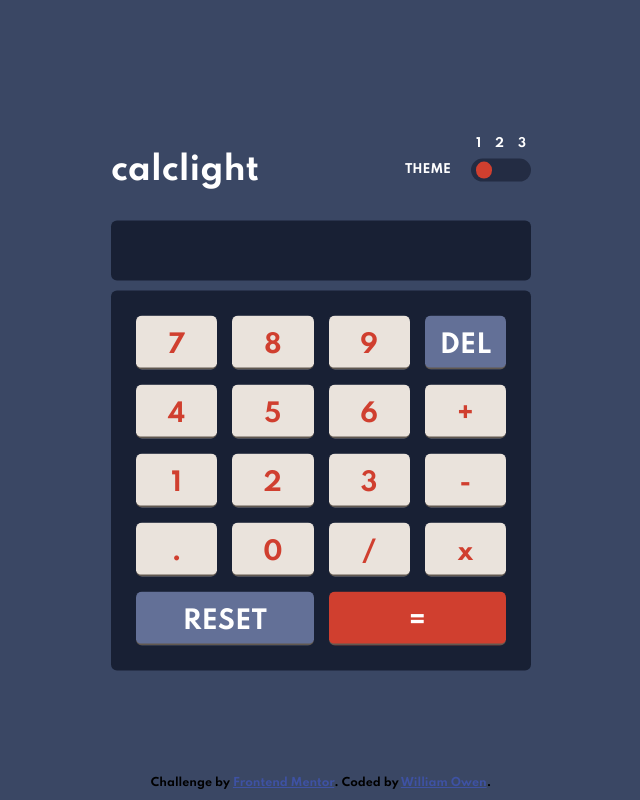
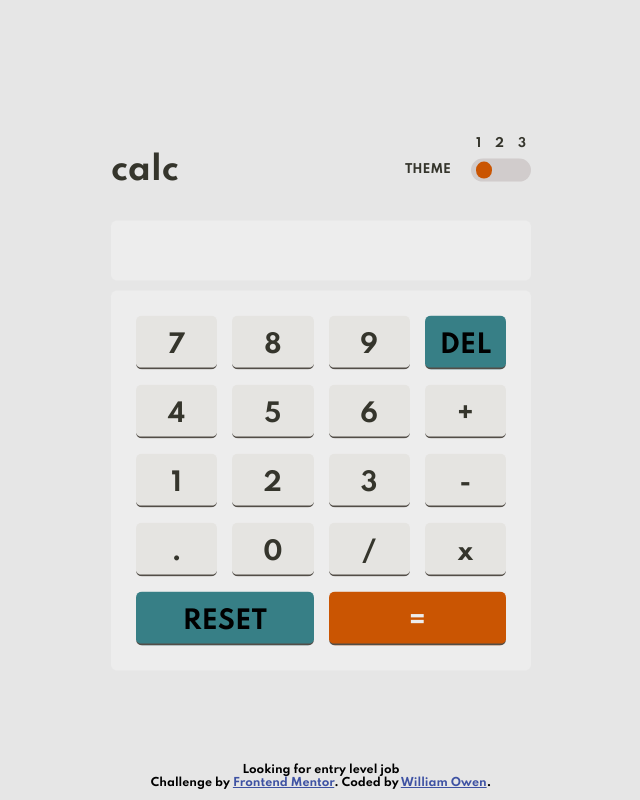
Before and after one commit to williamowen65/calculator-app-main, a website built with webpack: page dist/index.html in a window 1280 px wide. Shown: the whole page, without its empty margins (319-959 px from the left). Built offline with Linux system fonts and the light colour scheme.

Commit message:
general themes set with prefers-color-scheme

```diff
--- a/src/objects/Themes.js
+++ b/src/objects/Themes.js
@@ -6,15 +6,11 @@
     this.input = input
     // console.log('new themes', this.input);
     this.bodyEl = document.querySelector('body')
-    window.matchMedia('(prefers-color-scheme)').onchange = this.change;
-    console.log(  window.matchMedia('(prefers-color-scheme)'));
     this.configure()
 
   }
 
-change = () => {
-  console.log('hi');
-}
+
 
   setTheme = () => {
     switch (this.value) {
--- a/styles/range.scss
+++ b/styles/range.scss
@@ -12,7 +12,7 @@
   outline: none;
 }
 input[type=range]::-webkit-slider-runnable-track {
-  background: $t1-toggle-background;
+  background-color: var(--toggle-background);
   border: none;
   padding: 0 5px;
   border-radius: 24.1px;
@@ -24,7 +24,7 @@
   margin-top: 3.2px;
   width: 16px;
   height: 17px;
-  background: $t1-key-background-toggle;
+  background-color: var(--key-background2);
   border: none;
   border-radius: 50px;
   cursor: pointer;
@@ -32,7 +32,7 @@
 }
 
 input[type=range]::-moz-range-track {
-  background: $t1-toggle-background;
+  background-color: var(--toggle-background);
   border:  none;
   border-radius: 24.1px;
   width: 100%;
@@ -43,14 +43,14 @@
 input[type=range]::-moz-range-thumb {
   width: 16px;
   height: 17px;
-  background: $t1-key-background-toggle;
+  background-color: var(--key-background2);
   border: none;
   //  padding: 0 5px;
   border-radius: 50px;
   cursor: pointer;
 }
 input[type=range]::-ms-track {
-  background: transparent;
+  background-color: transparent;
   border-color: transparent;
   padding: 0 5px;
   border-width: 0 0;
@@ -60,19 +60,19 @@
   cursor: pointer;
 }
 input[type=range]::-ms-fill-lower {
-  background: $t1-toggle-background;
+  background-color: var(--toggle-background);
   border: 0.2px solid #010101;
   border-radius: 48.2px;
 }
 input[type=range]::-ms-fill-upper {
-  background: $t1-toggle-background;
+  background-color: var(--toggle-background);
   border: 0.2px solid #010101;
   border-radius: 48.2px;
 }
 input[type=range]::-ms-thumb {
   width: 16px;
   height: 17px;
-  background: $t1-toggle-background;
+  background-color: var(--toggle-background);
   border: none;
   border-radius: 50px;
   cursor: pointer;
@@ -80,8 +80,8 @@
   /*Needed to keep the Edge thumb centred*/
 }
 input[type=range]:focus::-ms-fill-lower {
-  background: $t1-toggle-background;
+  background-color: var(--toggle-background);
 }
 input[type=range]:focus::-ms-fill-upper {
-  background: $t1-toggle-background;
+  background-color: var(--toggle-background);
 }
--- a/styles/styles.scss
+++ b/styles/styles.scss
@@ -1,9 +1,11 @@
 @use "range.scss";
 @import 'themes.scss';
 
-
+*{
+  transition: background-color 0.5s, color 1s;
+}
 body {
-  background: $t1-main-background;
+  background: var(--main-background);
   // width: 50%;
   // margin: auto;
   display: flex;
@@ -56,7 +58,7 @@
     margin: 10px 0;
     height: 60px;
     text-align: end;
-    background: hsl(224, 36%, 15%);
+    background: var(--screen-background);
     border: none;
     padding: 0 $padding;
     padding-top: 7px;
@@ -65,7 +67,7 @@
   form {
     display: grid;
     grid-template-columns: 1fr 1fr 1fr 1fr;
-    background-color: hsl(224, 36%, 15%);
+    background-color: var(--screen-background);
     grid-gap: 15px;
     padding: $padding;
     input[value='reset']{
@@ -83,7 +85,7 @@
 input{
   border-radius: $border-edge;
   border-width: 7px 0 2px 0px;
-  border-color: hsl(28, 16%, 65%);
+  border-color: var(--key-shadow3);
   border-top-color: transparent;
   font-family: Spartan;
   font-weight: 700;
@@ -92,23 +94,22 @@
 }
 
 .title, .theme, .total {
-  color: hsl(0, 0, 100%);
+  color: var(--text-color1);
 }
 .del, .reset, .theme {
   text-transform: uppercase;
 }
 .keys{
   input{
-    color: hsl(6, 63%, 50%);
-    &.reset, &.submit, &.del {
-      color: hsl(0, 0, 100%);
-    }
-    background: hsl(30, 25%, 89%);
-    &.reset, &.del{
-      background: hsl(225, 21%, 49%);
+    color: var(--text-color1);
+    background: var(--key-background3);
+    &.reset, &.del {
+      color: var(--text-color2);
+      background: var(--key-background);
     }
     &.submit {
-      background:  hsl(6, 63%, 50%);
+      color: var(--screen-background);
+      background:  var(--key-background2);
     }
   }
 }
--- a/styles/themes.scss
+++ b/styles/themes.scss
@@ -1,27 +1,17 @@
 /* //Theme 1 */
 
 
-$t1-main-background:  hsl(222, 26%, 31%);
-$t1-toggle-background:  hsl(223, 31%, 20%);
-$t1-screen-background: hsl(224, 36%, 15%);
 
-$t1-key-background: hsl(225, 21%, 49%);
-$t1-key-shadow: hsl(224, 28%, 35%);
-$t1-key-background-toggle: hsl(6, 63%, 50%);
-$t1-key-shadow2: hsl(6, 70%, 34%);
-$t1-key-background3: hsl(30, 25%, 89%);
-$t1-key-background3-shadow: hsl(28, 16%, 65%);
-
-$t1-text1: hsl(221, 14%, 31%);
-$t1-text2:  hsl(0, 0, 100%);
 
 @media (prefers-color-scheme: dark){
-  h1:after{
-    content: "Dark"
-  }
+
+  @import './themes/dark.scss'
 }
 @media (prefers-color-scheme: light){
-  h1:after{
-    content: "light"
-  }
+
+  @import './themes/light.scss'
 }
+@media (prefers-color-scheme: no-preference){
+
+  @import './themes/main.scss'
+}
--- /dev/null
+++ b/styles/themes/dark.scss
@@ -0,0 +1,15 @@
+:root{
+  --main-background:  hsl(268, 75%, 9%);
+  --toggle-background:   hsl(268, 71%, 12%);
+  --screen-background:  hsl(268, 71%, 12%);
+
+  --key-background: hsl(281, 89%, 26%);
+  --key-shadow:  hsl(285, 91%, 52%);
+  --key-background2: hsl(176, 100%, 44%);
+  --key-shadow2: hsl(177, 92%, 70%);
+  --key-background3: hsl(268, 47%, 21%);
+  --key-shadow3: hsl(290, 70%, 36%);
+
+  --text-color1: hsl(52, 100%, 62%);
+  --text-color2: hsl(0, 0%, 100%);
+}
--- /dev/null
+++ b/styles/themes/light.scss
@@ -0,0 +1,15 @@
+:root{
+  --main-background:  hsl(0, 0%, 90%);
+  --toggle-background:  hsl(0, 5%, 81%);
+  --screen-background:  hsl(0, 0%, 93%);
+
+  --key-background:hsl(185, 42%, 37%);
+  --key-shadow: hsl(185, 58%, 25%);
+  --key-background2: hsl(25, 98%, 40%);
+  --key-shadow2: hsl(25, 99%, 27%);
+  --key-background3: hsl(45, 7%, 89%);
+  --key-shadow3: hsl(35, 11%, 61%);
+
+  --text-color1: hsl(60, 10%, 19%);
+  --text-color2: hsl(0, 0, 100%);
+}
--- /dev/null
+++ b/styles/themes/main.scss
@@ -0,0 +1,15 @@
+:root{
+  --main-background:  hsl(222, 26%, 31%);
+  --toggle-background:  hsl(223, 31%, 20%);
+  --screen-background: hsl(224, 36%, 15%);
+
+  --key-background: hsl(225, 21%, 49%);
+  --key-shadow: hsl(224, 28%, 35%);
+  --key-background3: hsl(6, 63%, 50%);
+  --key-shadow2: hsl(6, 70%, 34%);
+  --key-background3: hsl(30, 25%, 89%);
+  --key-shadow3: hsl(28, 16%, 65%);
+
+  --text-color1: hsl(221, 14%, 31%);
+  --text-color2: hsl(0, 0, 100%);
+}
```
Also changed, not shown: dist/index.html, dist/main.js, src/styles.css, 1 other file.
